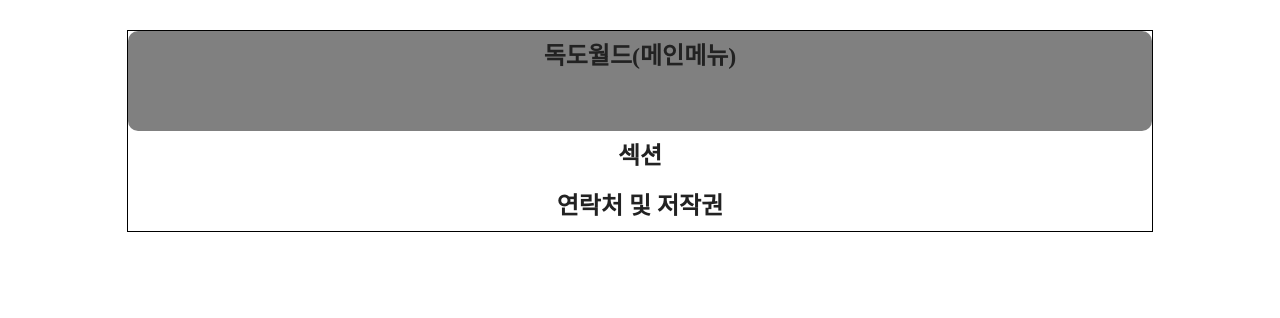
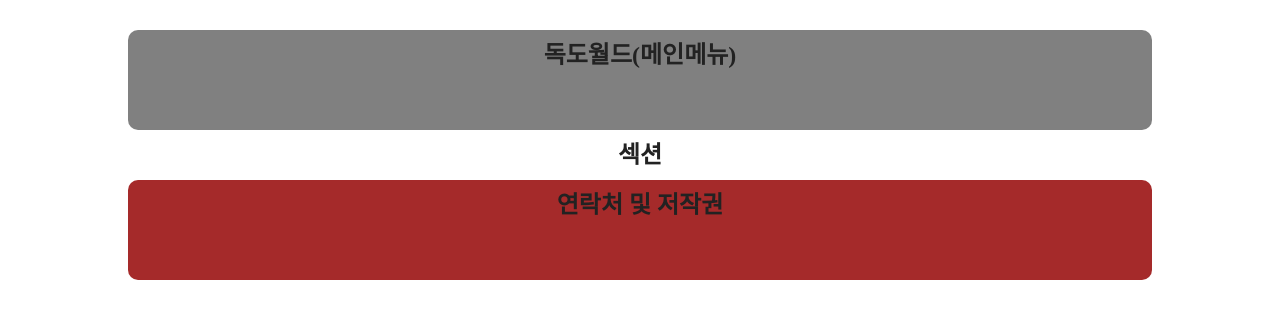
Before and after one commit to mrwebc75/rwd, a plain HTML site: page index.html in a window 1280 px wide. Drawn offline with Linux system fonts and the light colour scheme.

Commit message:
footer 작업완료

```diff
--- a/css/style.css
+++ b/css/style.css
@@ -7,7 +7,7 @@
     font-weight: 600;
     line-height: 50px;
     text-align: center;
-    border: 1px solid #000;
+    /* border: 1px solid #000; */
 }
 
 header, section, footer{
@@ -18,3 +18,8 @@ header{
     height: 100px;
     background-color: gray;
 }
+
+footer{
+    height: 100px;
+    background-color: brown;
+}
```
